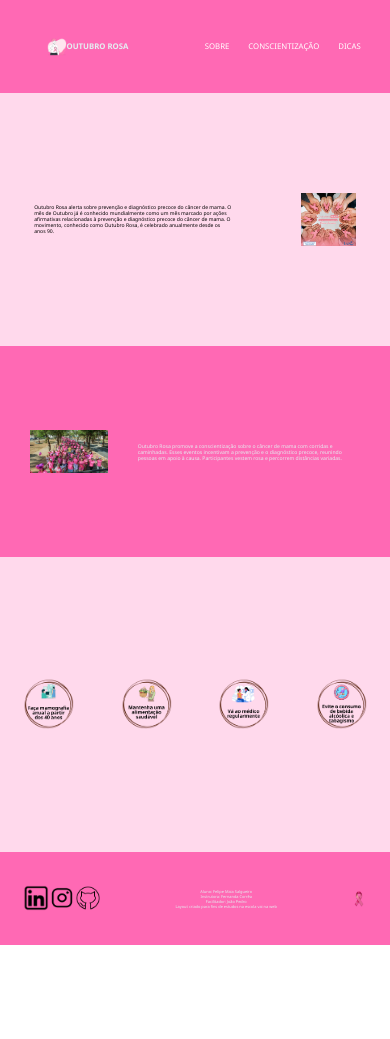
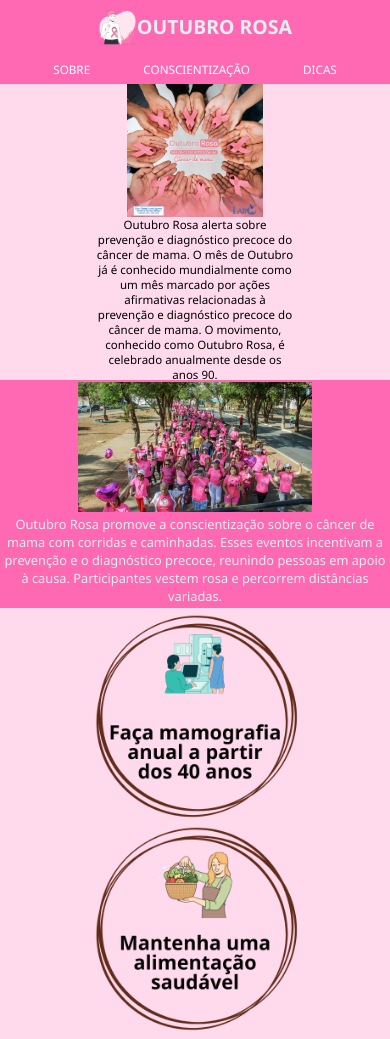
Before and after one commit to FelipeSalgueiro/Desafio-02-Vai-Na-Web, a plain HTML site: page index.html in a window 390 px wide. Shown: the top 1039 px of the page. Before the commit the page ends 945 px from the top, so only its background shows below. Drawn offline with Linux system fonts and the light colour scheme.

Commit message:
:lipstick: style: Adicionado um @media para dispositivos com até 800px de largura da tela.

```diff
--- a/assets/css/style.scss
+++ b/assets/css/style.scss
@@ -33,6 +33,7 @@ h1 {
 ul {
     display: flex;
     justify-content: space-between;
+    align-items: center;
     font-size: 2vw;
 }
 a:visited {
@@ -104,3 +105,84 @@ footer {
         width: 40%;
     }
 }
+@media (max-width: 800px) {
+    header {
+        flex-direction: column;
+        height: 10vh;
+    }
+    .container-logo {
+        width: 100vw;
+        img {
+            width: 10%;
+        }
+    }
+    h1 {
+        font-size: 5vw;
+    }
+    .nav-header {
+        width: 100vw;
+    }
+    ul {
+        justify-content: space-evenly;
+    }
+    li {
+        font-size: 3vw;
+    }
+    .container-introducao {
+        flex-direction: column-reverse;
+        height: 35vh;
+        img {
+            width: 35%;
+        }
+        p {
+            width: 100vw;
+            font-size: 72%;
+            text-align: center;
+        }
+    }
+    .container-explicacao {
+        flex-direction: column;
+        height: 27vh;
+        img {
+            width: 60%;
+        }
+        p {
+            width: 100vw;
+            font-size: 80%;
+            text-align: center;
+        }
+    }
+    .container-recomendacao {
+        flex-direction: column;
+        justify-content: space-evenly;
+        height: 100vh;
+        li {
+            display: flex;
+            justify-content: center;
+        }
+        img {
+            width: 85%;
+        }
+    }
+    footer {
+        flex-direction: column-reverse;
+        height: 35vh;
+        img {
+            width: 25%;
+        }
+        ul {
+            width: 100vw;
+            img {
+                width: 65%;
+            }
+        }
+        .creditos {
+            width: 100vw;
+            height: 40%;
+            li {
+                border: solid black;
+                font-size: 3.5vw;
+            }
+        }
+    }
+}
```
Also changed, not shown: assets/css/style.css, 1 other file.
